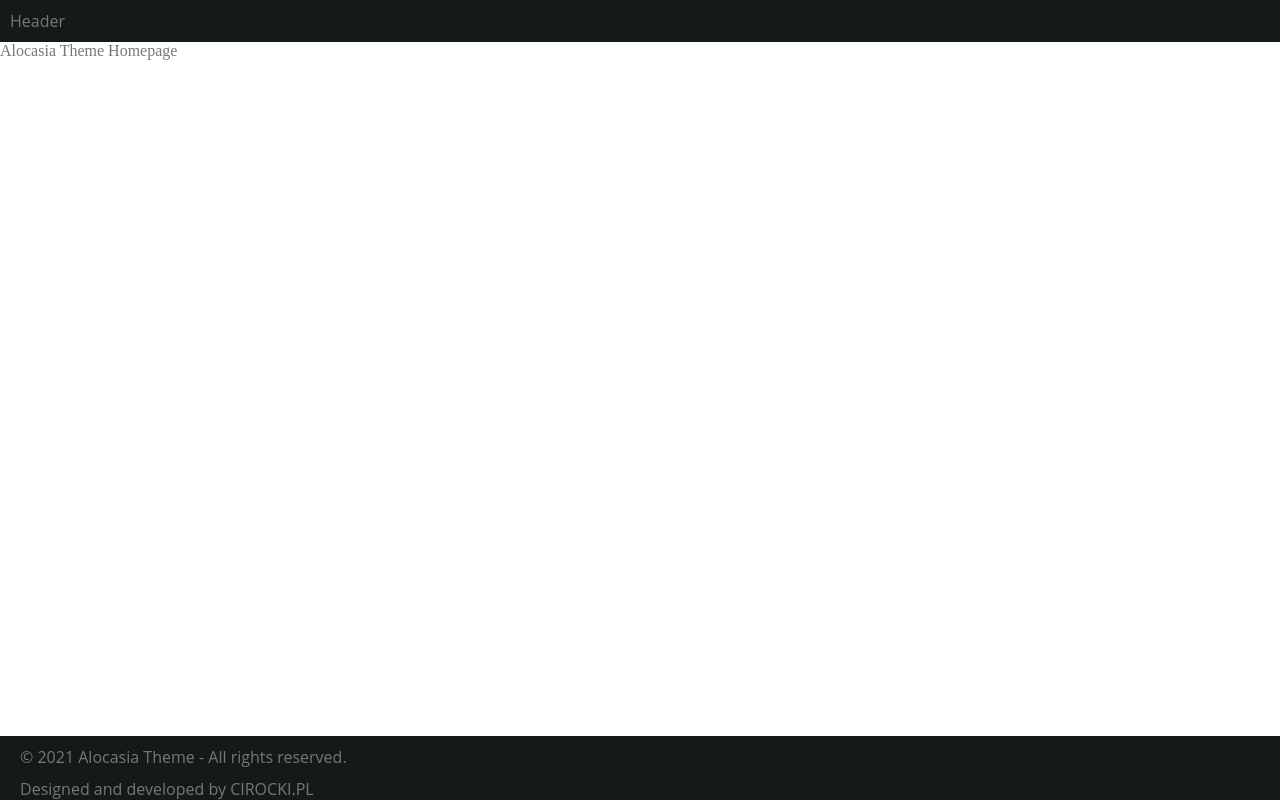
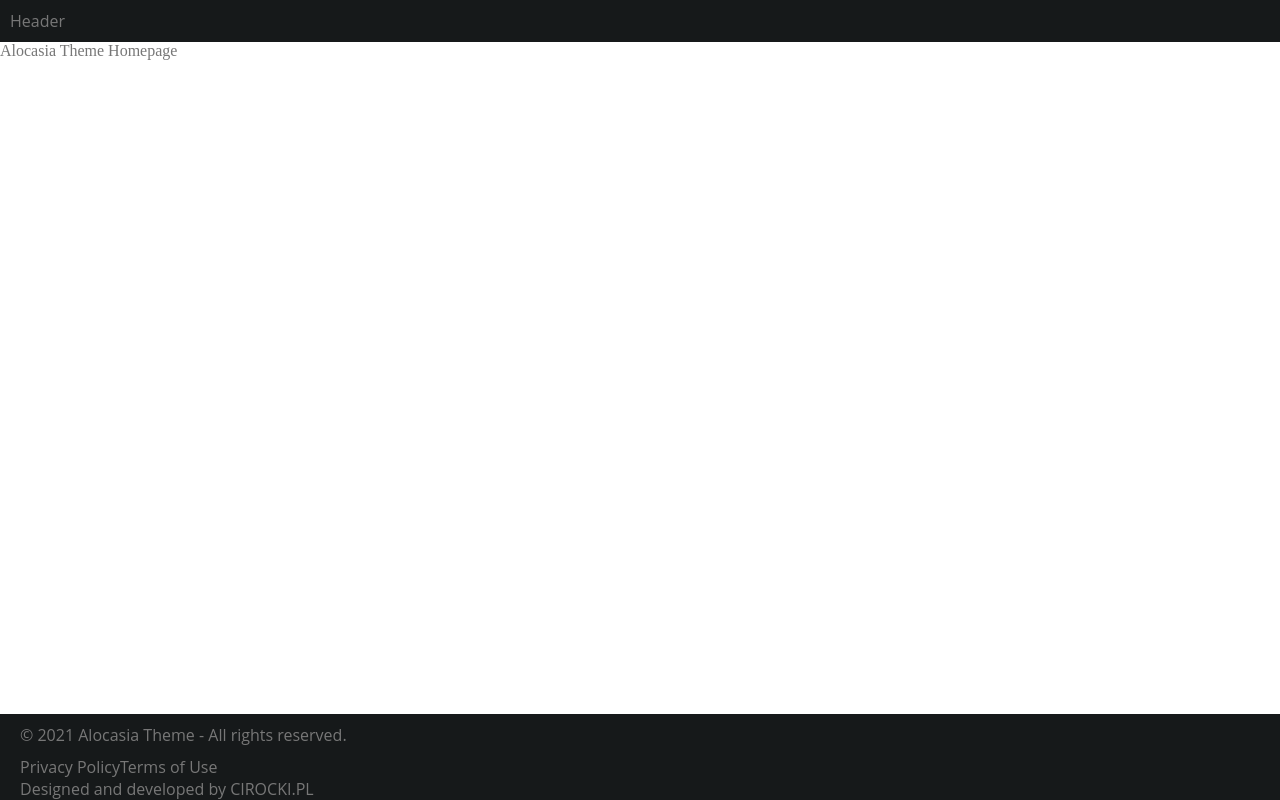
Before and after one commit to cirocki/alocasia, a Gatsby site: page / in a window 1280 px wide. Built offline with nearby package versions, Linux system fonts and the light colour scheme; Gatsby itself is replaced by a stand-in of ours.

Commit message:
Add Other Links component

```diff
--- a/src/components/layout/footer/Footer.js
+++ b/src/components/layout/footer/Footer.js
@@ -3,6 +3,7 @@ import styled from "styled-components";
 import Container from "../container/Container";
 import Author from "./Author";
 import Copyrights from "./Copyrights";
+import Others from "./Others";
 
 const StyledFooter = styled.footer`
   background: ${(props) => props.theme.colors.dark};
@@ -13,6 +14,7 @@ export default function Footer() {
     <StyledFooter>
       <Container>
         <Copyrights />
+        <Others />
         <Author />
       </Container>
     </StyledFooter>
--- /dev/null
+++ b/src/components/layout/footer/Others.js
@@ -0,0 +1,10 @@
+import React from "react";
+
+export default function Others() {
+  return (
+    <div>
+      <a href="#privacy">Privacy Policy</a>
+      <a href="#terms">Terms of Use</a>
+    </div>
+  );
+}
```
